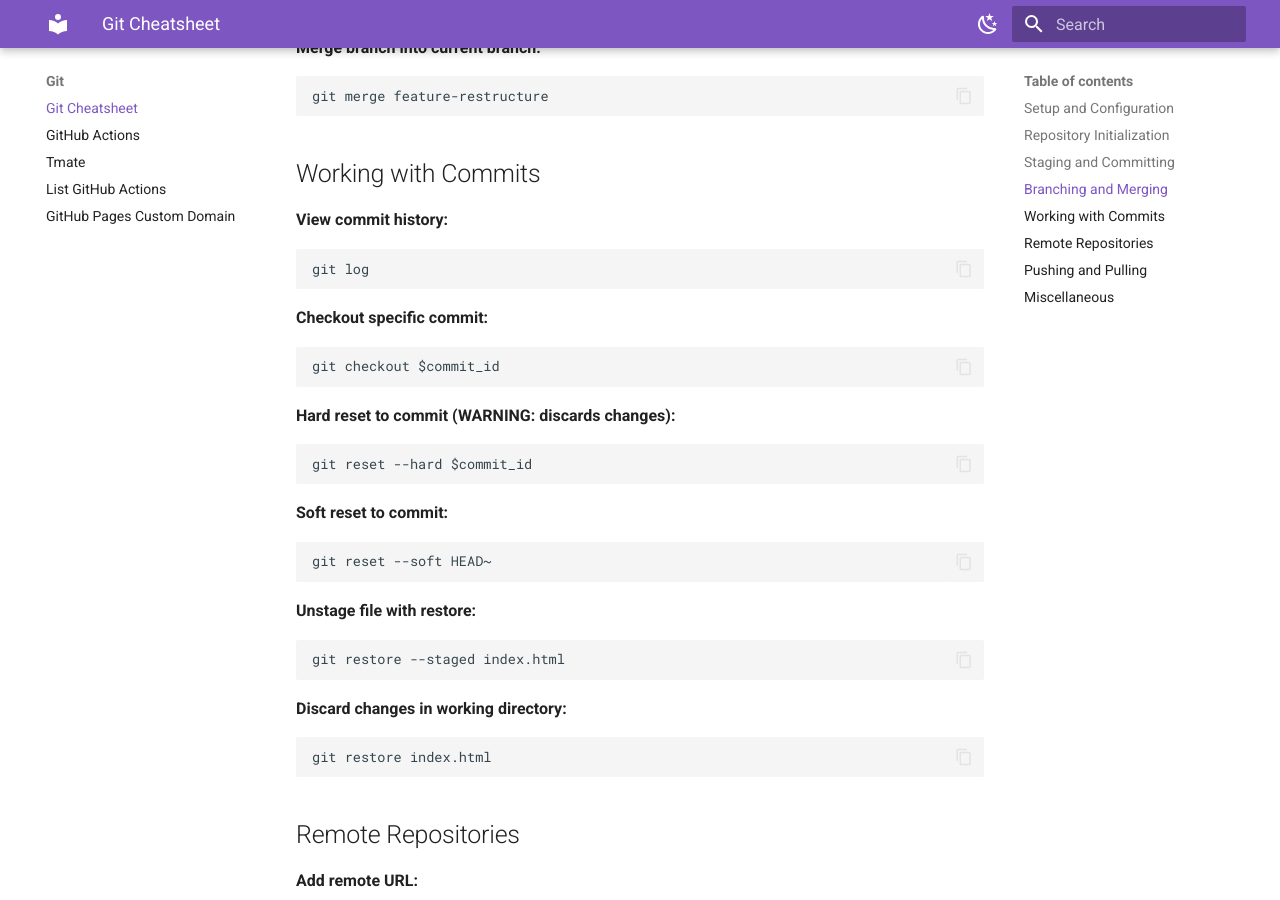
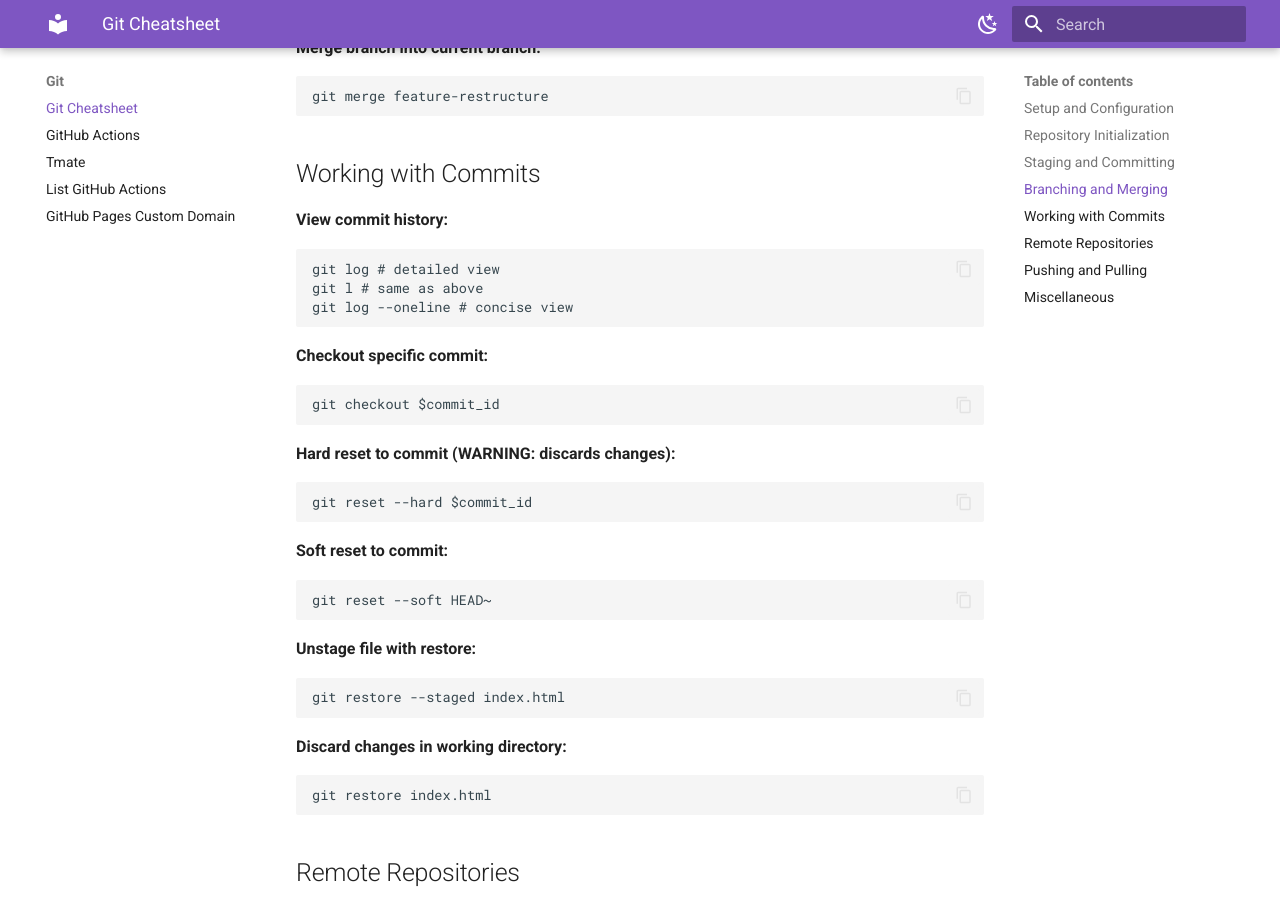
Before and after one commit to ozgurryazilimci/dev-notes, an MkDocs documentation site: the page built from docs/git/git-cheatsheet.md, in a window 1280 px wide and 900 px high, scrolled down 2933 px. Built offline with MkDocs 1.6.1 and Material for MkDocs 9.7.7, drawn with Linux system fonts in a browser that asks for light colours.

Commit message:
Update git log

````diff
--- a/docs/git/git-cheatsheet.md
+++ b/docs/git/git-cheatsheet.md
@@ -170,7 +170,9 @@ git merge feature-restructure
 **View commit history:**
 
 ```bash
-git log
+git log # detailed view
+git l # same as above
+git log --oneline # concise view
 ```
 
 **Checkout specific commit:**
````
